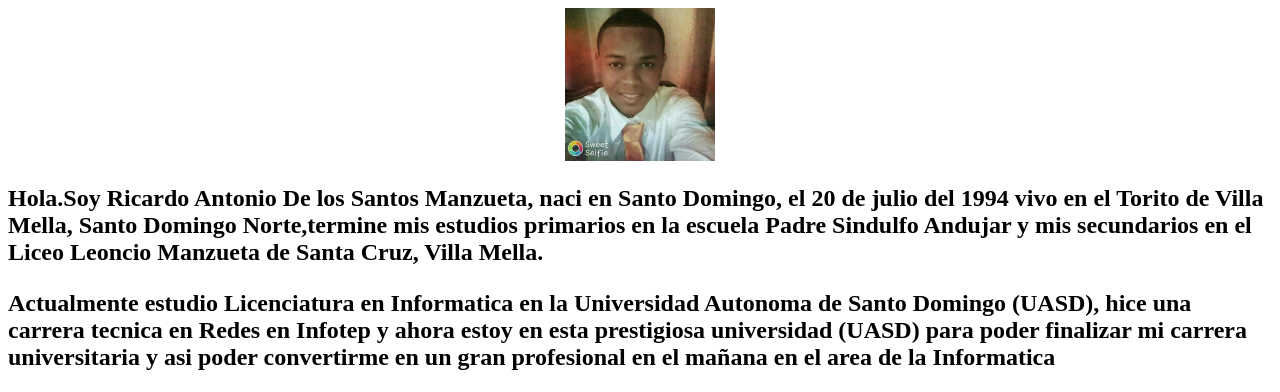
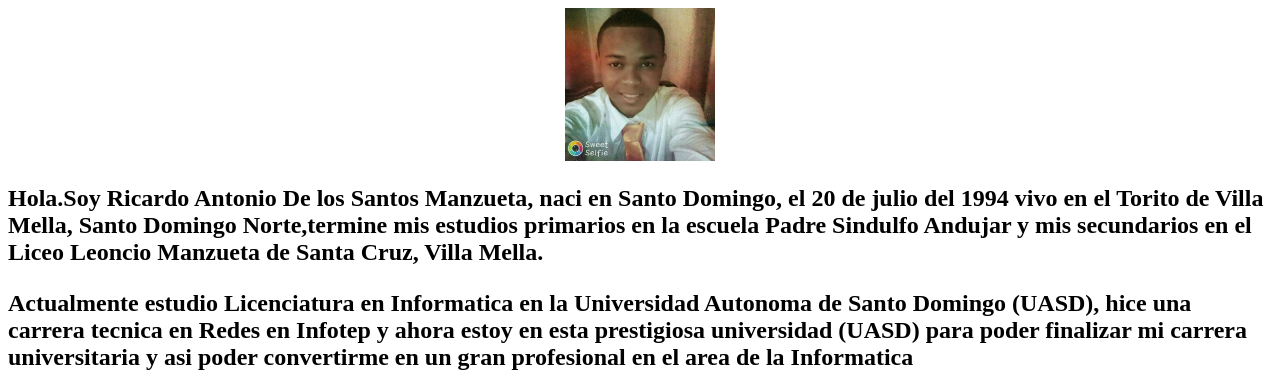
Before and after one commit to programadorgit/mi_biografia, a plain HTML site: page index.html in a window 1280 px wide. Shown: the top 392 px of the page. Drawn offline with Linux system fonts and the light colour scheme.

Commit message:
Update index.html

```diff
--- a/index.html
+++ b/index.html
@@ -21,7 +21,7 @@ secundarios en el Liceo Leoncio Manzueta de Santa Cruz, Villa Mella.</p> </h2>
 
 <h2> <p style="text-align:left">Actualmente estudio Licenciatura en Informatica en la Universidad Autonoma de Santo Domingo (UASD), hice una carrera
 tecnica en Redes en Infotep y ahora estoy en esta prestigiosa universidad (UASD) para poder finalizar mi carrera universitaria y asi poder convertirme en un gran
-profesional en el mañana en el area de la Informatica</p> </h2>
+profesional en el area de la Informatica</p> </h2>
 
 
 
```
